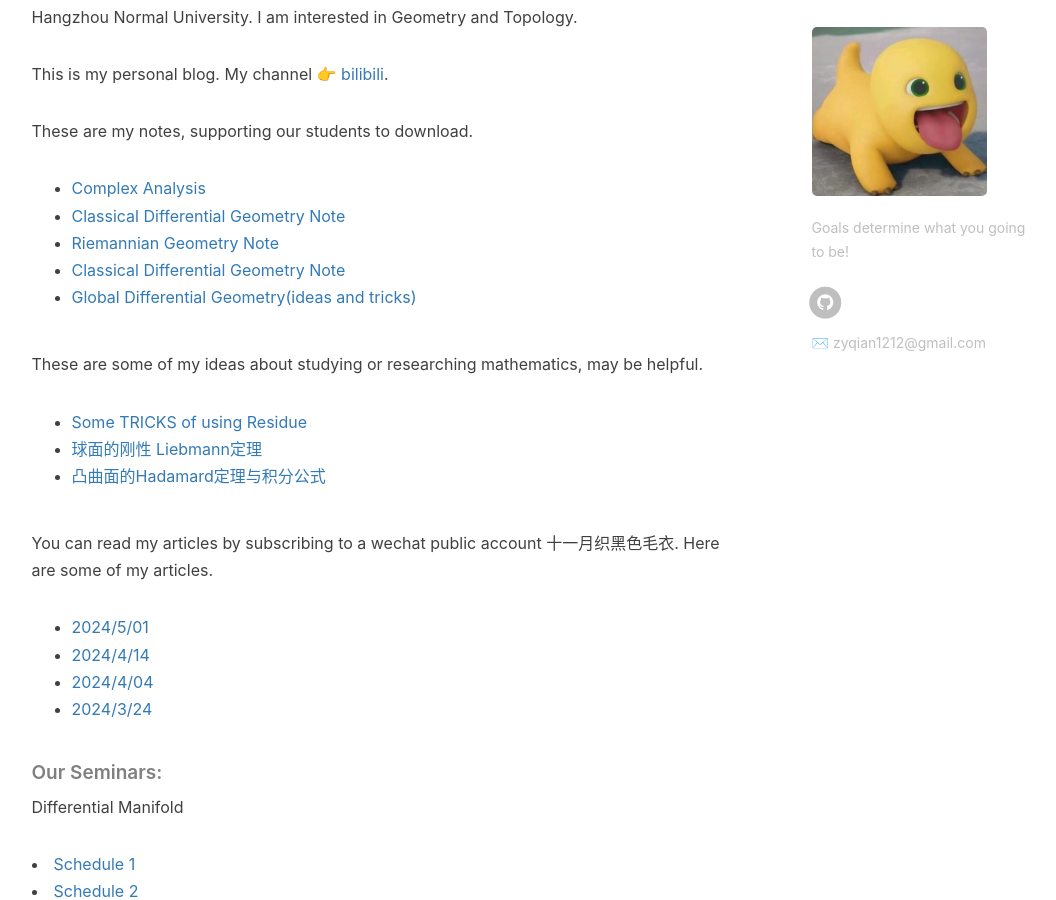
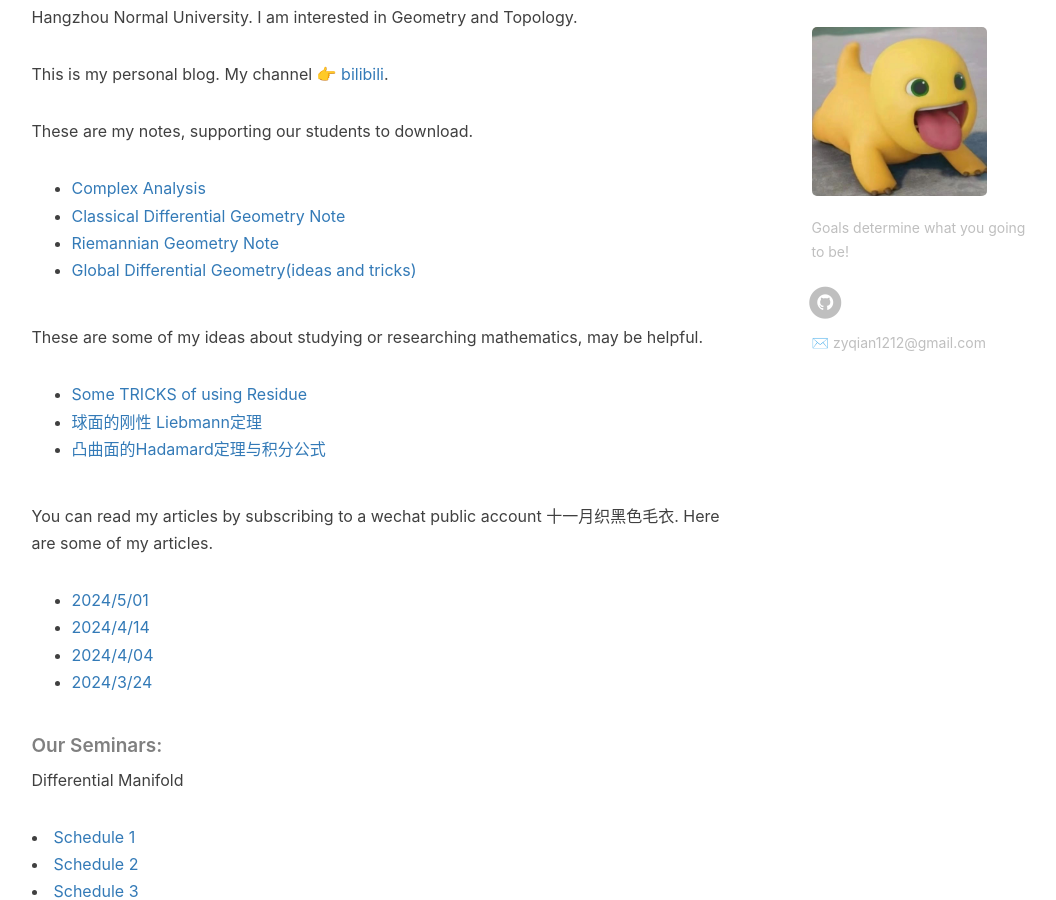
Before and after one commit to zhenye-math/zhenye-math.github.io, a Jekyll site: the page built from about.html, in a window 1280 px wide and 900 px high, scrolled down 557 px. Shown: the whole window, without its empty margins (136-1192 px from the left). Built offline with Jekyll 4.4.1, drawn with Linux system fonts in a browser that asks for light colours; nearby versions of some CDN libraries; comment, search, counter and statistics services are not loaded.

Commit message:
Update about.html

```diff
--- a/about.html
+++ b/about.html
@@ -28,7 +28,6 @@
     <li><a href="https://zhenye-math.github.io/Complex_Analysis_Note.pdf">Complex Analysis</a></li>
     <li><a href="https://zhenye-math.github.io/Classical_Differential_Geometry_Note.pdf">Classical Differential Geometry Note</a></li>
     <li><a href="https://zhenye-math.github.io/Riemannian_Geometry_Note.pdf">Riemannian Geometry Note</a></li>
-    <li><a href="https://zhenye-math.github.io/Classical_Differential_Geometry_Note.pdf">Classical Differential Geometry Note</a></li>
     <li><a href="https://zhenye-math.github.io/Global_Differential_Geometry__ideas_and_tricks_.pdf">Global Differential Geometry(ideas and tricks)</a></li>
 
     </ul>
```
